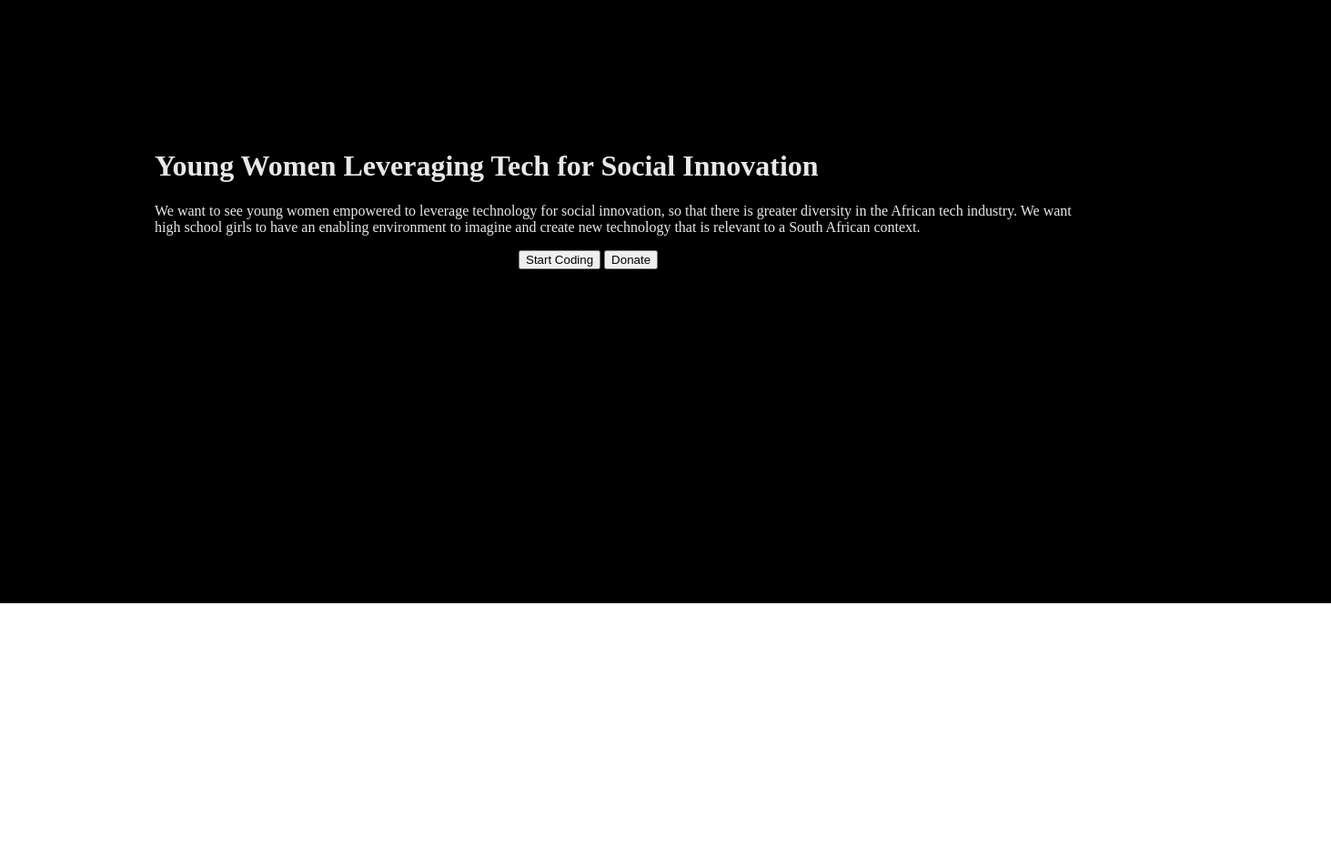
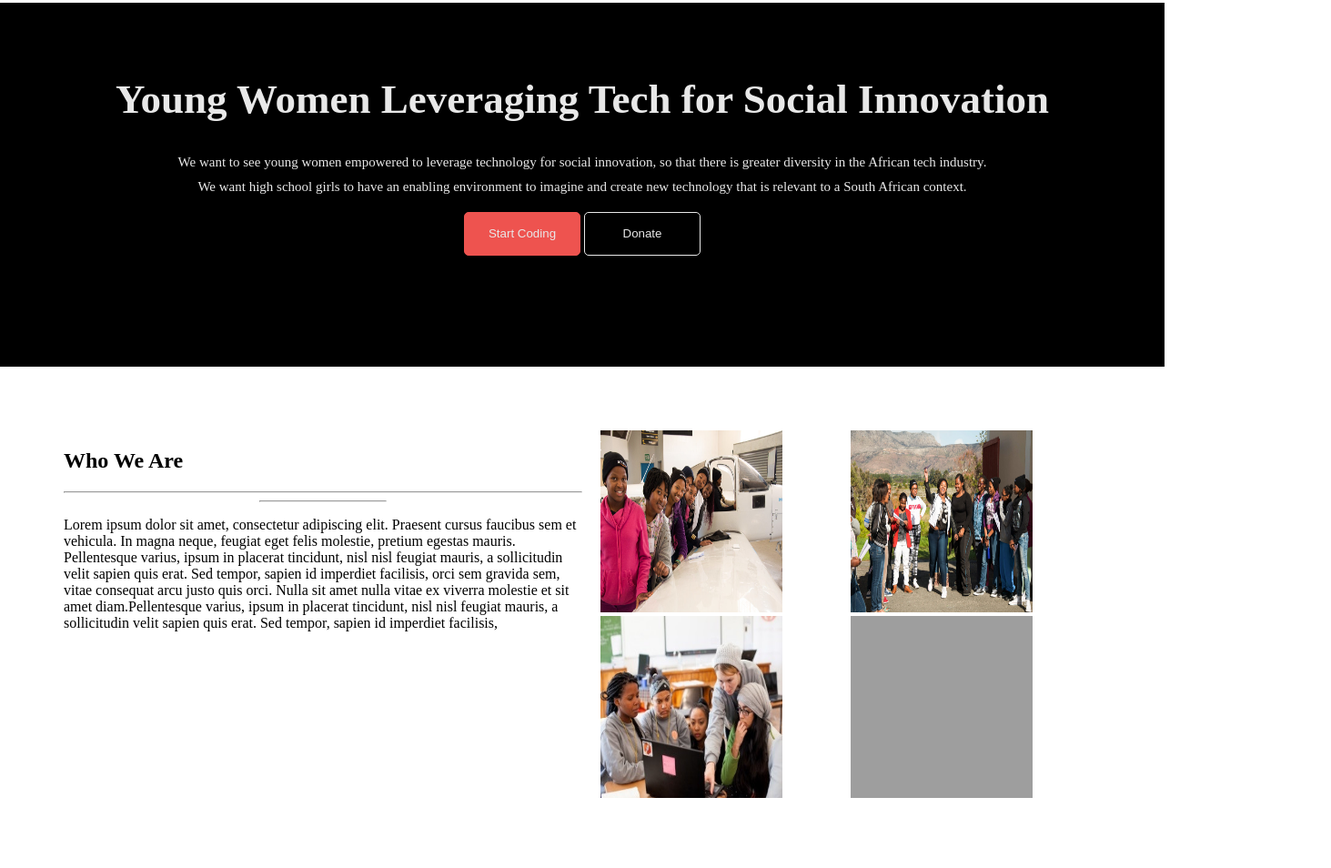
Before and after one commit to MalikGallow/code4ct, a plain HTML site: page index.html in a window 1280 px wide. Shown: the part 139-1093 px from the top of the page at 91% size, 1463 px wide, since content can reach past the window. Before the commit the page ends 810 px from the top, so only its background shows below. Drawn offline with Linux system fonts and the light colour scheme; grey boxes are pictures that could not be loaded; files whose address does not match are found by name.

Commit message:
added who we are article

```diff
--- a/index.html
+++ b/index.html
@@ -30,10 +30,11 @@
         <!-- searchBox -->
         <div class="searchBox">
           <input type="text" placeholder="search">
-          <button><i class="fas fa-search"></i></button>
+          <button id="search"><i class="fas fa-search"></i></button>
         </div>
     </nav>
 
+    <!-- banner -->
     <header>
         <h1>Young Women Leveraging Tech
 
@@ -41,11 +42,46 @@
         <p>We want to see young women empowered to leverage technology for social innovation, so that there is greater diversity in the African tech industry. We want high school girls to have an enabling environment to imagine and create new technology that is relevant to a South African context.</p>
 
         <div class="btn">
-           <button>Start Coding</button>
-           <button>Donate</button>
+           <button id="start">Start Coding</button>
+           <button id="donate">Donate</button>
         </div>
 
     </header>
 
+    <!-- who we are article -->
+    <article>
+        <div class="who">
+          <h2>Who We Are</h2>
+
+          <hr class="short"><hr class="long">
+
+          <p>Lorem ipsum dolor sit amet, consectetur adipiscing elit. Praesent cursus faucibus sem et vehicula. In magna neque, feugiat eget felis molestie, pretium egestas mauris. Pellentesque varius, ipsum in placerat tincidunt, nisl nisl feugiat mauris, a sollicitudin velit sapien quis erat. Sed tempor, sapien id imperdiet facilisis, orci sem gravida sem, vitae consequat arcu justo quis orci. Nulla sit amet nulla vitae ex viverra molestie et sit amet diam.Pellentesque varius, ipsum in placerat tincidunt, nisl nisl feugiat mauris, a sollicitudin velit sapien quis erat. Sed tempor, sapien id imperdiet facilisis,</p>
+        </div>
+
+        <div class="images">
+
+            <div>
+                <img src="images/img1.jpg" alt="">
+            </div>
+
+            <div>
+                <img src="images/img2.jpg" alt="">
+            </div>
+
+            <div>
+                <img src="images/img3.jpg" alt="">
+            </div>
+
+            <div>
+                <img src="images/img4.jpg" alt="">
+            </div>
+
+        </div>
+
+
+    </article>
+
+
+
 </body>
 </html>
--- a/sass/partials/_components.scss
+++ b/sass/partials/_components.scss
@@ -27,19 +27,56 @@ ul :hover{
 
 // header styling
 header{
-    background-color:$header-color;
-    color: $header-text;
-    width: 1123px;
-    height: 350px;
-    padding: 170px;
+    background-color:black;
+    color: $font-color;
+    width: 100%;
+    height: 400px;
+    text-align: center;
+}
+
+header h1{
+    font-size: 45px;
+     padding-left: 90px;
+     padding-right: 90px;
+     padding-top: 80px;
+
 }
 
 header p{
-    padding-right: 90px;
+    padding-right: 190px;
+    padding-left: 190px;
+    font-size: 15px;
+    line-height: 1.75;
+
 
 
 }
 
-.btn{
-    padding-left: 400px;
+// button styling
+
+button{
+    height: 6vh;
+    width: 10%;
+    border-radius: 5px;
+    text-align: center;
+
 }
+
+#start{
+    background-color: $btn-nav;
+    border: 1px solid $btn-nav;
+    color: $font-color;
+}
+
+#donate{
+    background-color: black;
+    border: 1px solid $font-color;
+    color: $font-color;
+
+}
+
+.long{
+    width: 138.5px;
+    height: 0.5px;
+    background-color: #e7e7e7
+}
--- a/sass/partials/_layout.scss
+++ b/sass/partials/_layout.scss
@@ -10,3 +10,21 @@ nav li{
     display: inline-block;
     word-spacing: 20px;
 }
+
+// who we are article styling
+article{
+    display: grid;
+    grid-template-columns: 1fr 1fr;
+    padding: 70px;
+}
+
+.images{
+    display: grid;
+    grid-template-columns: 1fr 1fr;
+    padding-left: 20px;
+}
+
+.images img{
+    width: 200px;
+    height: 200px;
+}
--- a/sass/partials/_variables.scss
+++ b/sass/partials/_variables.scss
@@ -1,5 +1,7 @@
 //variables
 
-// header colors
-$header-color:black;
-$header-text:#e8e8e8;
+// primary colors
+$background-color:#555555;
+$btn-nav: #ee534f;
+$font-color: #e8e8e8;
+$font-color2:#666666;
```
Also changed, not shown: css/styles.css, images/img1.jpg (added), images/img2.jpg (added), images/img3.jpg (added), 2 other files.
